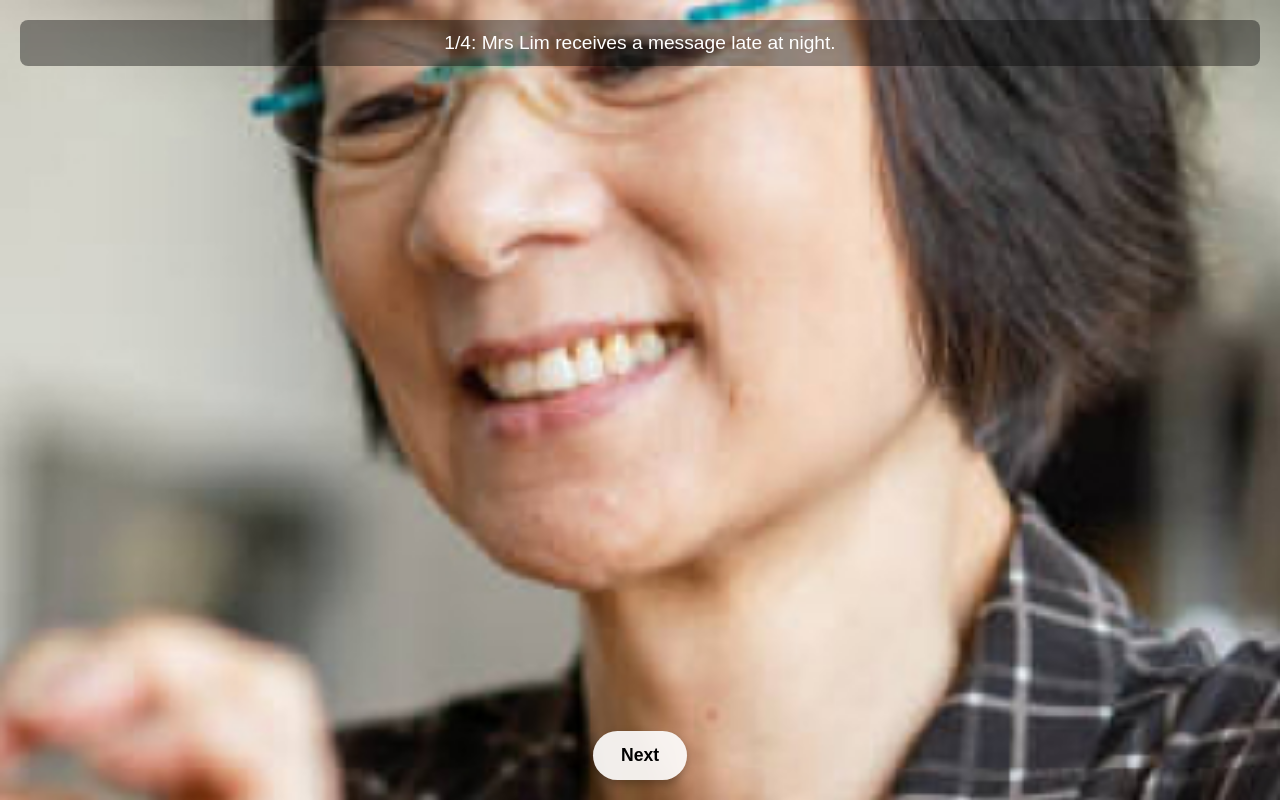
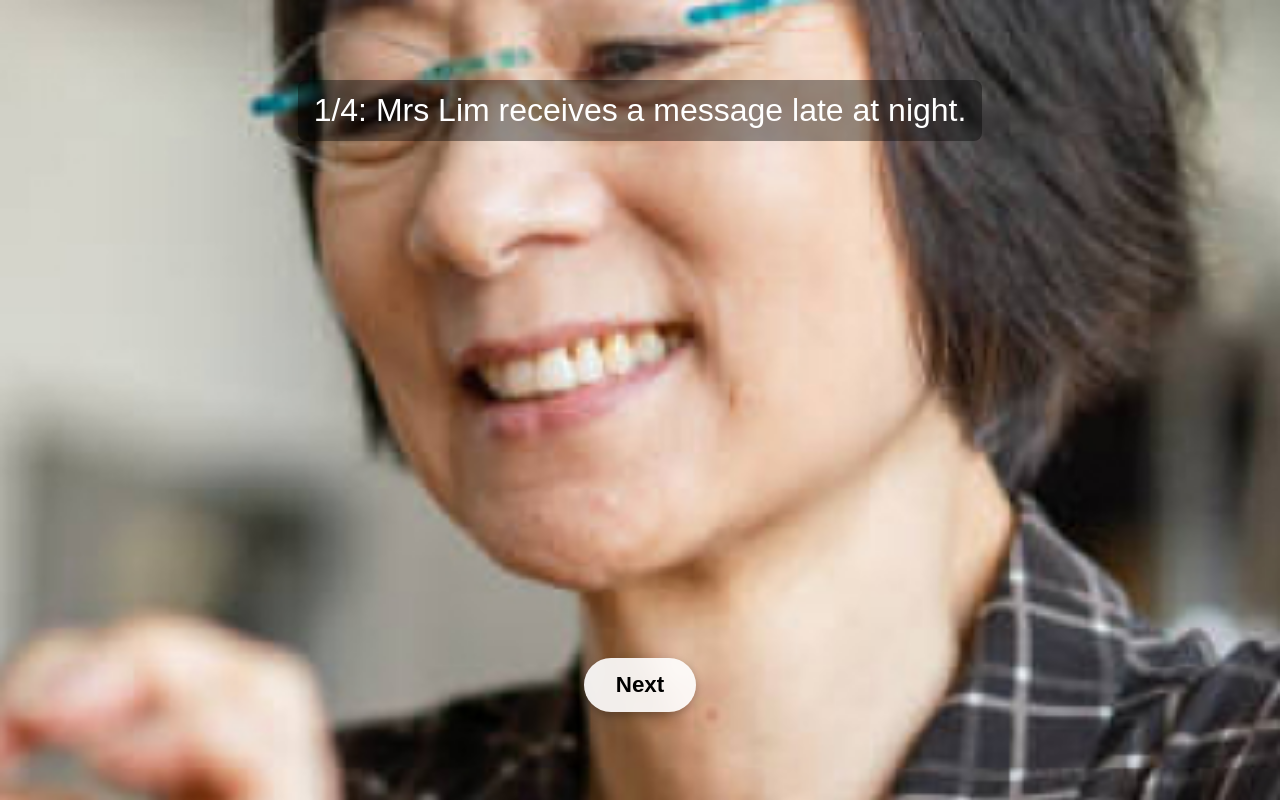
Before and after one commit to JoelYeet/TryLab_InteractiveStory, a plain HTML site: page index.html in a window 1280 px wide. Drawn offline with Linux system fonts and the light colour scheme.

Commit message:
made responsive

```diff
--- a/style.css
+++ b/style.css
@@ -1,3 +1,4 @@
+/* Reset */
 * {
   margin: 0;
   padding: 0;
@@ -9,7 +10,7 @@ html, body {
   font-family: sans-serif;
 }
 
-/* Fullscreen scene */
+/* Fullscreen scene container */
 #scene {
   height: 100vh;
   width: 100%;
@@ -18,35 +19,38 @@ html, body {
   display: flex;
   flex-direction: column;
   justify-content: space-between;
-  padding: 20px;
+  padding: 5vw 5vw 5vw 5vw; /* responsive padding */
 }
 
 /* Exposition text at the top */
 .exposition {
   text-align: center;
   color: white;
-  font-size: 1.2rem;
+  font-size: 4vw; /* scales with viewport width */
+  max-width: 90%;
   background: rgba(0, 0, 0, 0.4);
-  padding: 12px 16px;
+  padding: 2vh 2vw;
   border-radius: 8px;
+  margin: 2vh auto 0 auto;
 }
 
 /* Next button at the bottom */
 #nextButton {
   align-self: center;
-  padding: 14px 28px;
-  font-size: 1.1rem;
+  padding: 2vh 6vw; /* scales with viewport */
+  font-size: 4vw;
   border: none;
-  border-radius: 999px; /* fully rounded pill button */
+  border-radius: 999px;
   cursor: pointer;
   background: rgba(255, 255, 255, 0.9);
   backdrop-filter: blur(4px);
   font-weight: 600;
   box-shadow: 0 4px 10px rgba(0, 0, 0, 0.25);
   transition: transform 0.15s ease, box-shadow 0.15s ease;
+  margin-bottom: 3vh;
 }
 
-/* Pressed / hover state for nicer feel */
+/* Hover and active effects */
 #nextButton:hover {
   transform: scale(1.03);
   box-shadow: 0 6px 14px rgba(0, 0, 0, 0.3);
@@ -56,3 +60,26 @@ html, body {
   transform: scale(0.97);
   box-shadow: 0 3px 6px rgba(0, 0, 0, 0.2);
 }
+
+/* Media queries for tablets and desktops */
+@media (min-width: 768px) {
+  .exposition {
+    font-size: 1.5rem;
+    padding: 12px 16px;
+  }
+  #nextButton {
+    font-size: 1.2rem;
+    padding: 12px 28px;
+  }
+}
+
+@media (min-width: 1200px) {
+  .exposition {
+    font-size: 2rem;
+    max-width: 60%;
+  }
+  #nextButton {
+    font-size: 1.4rem;
+    padding: 14px 32px;
+  }
+}
```
